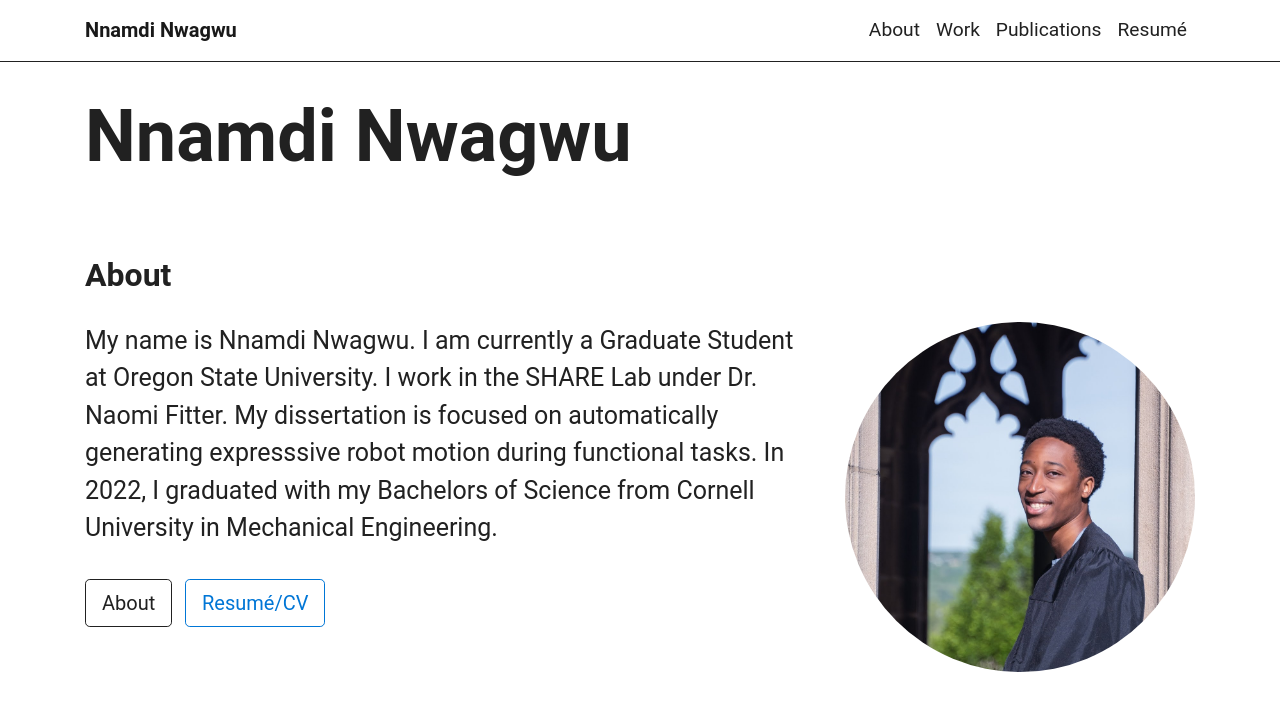
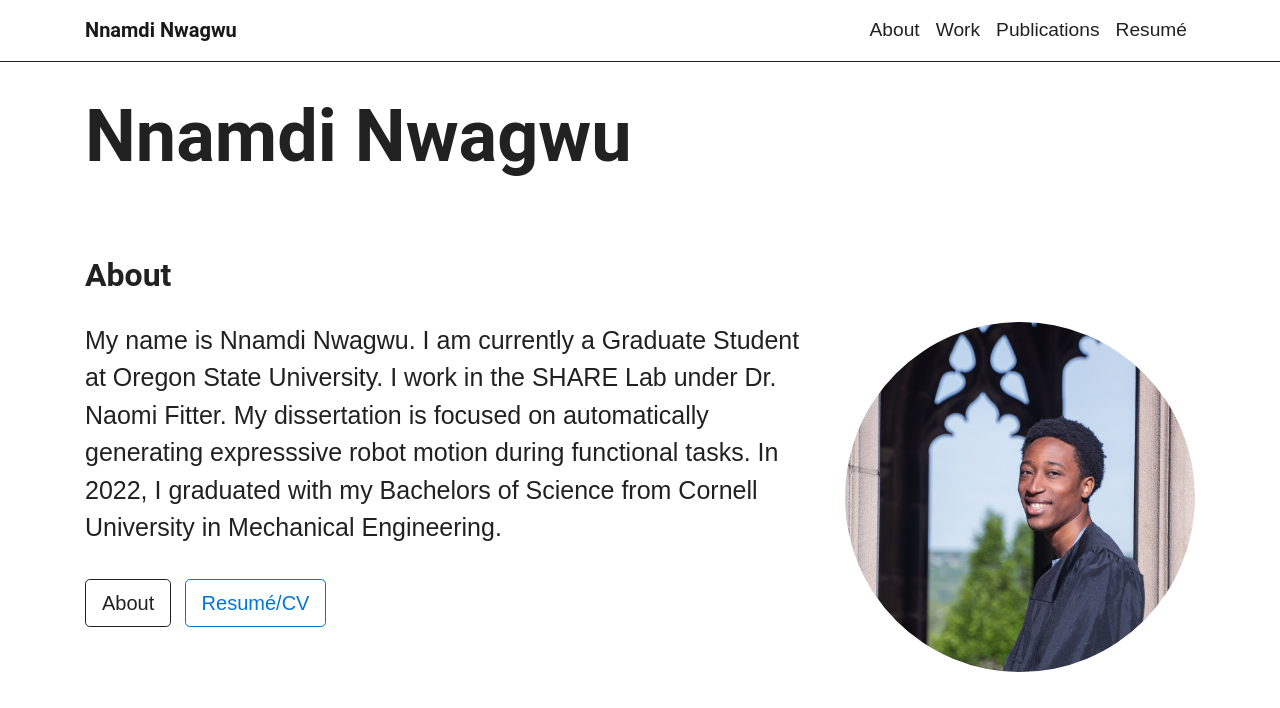
Before and after one commit to nnamd/nnamd.github.io, a Jekyll site: the page built from _pages/index.md, in a window 1280 px wide. Shown: the top 708 px of the page. Built offline with Jekyll 4.4.1, drawn with Linux system fonts in a browser that asks for light colours; grey boxes are pictures that could not be loaded.

Commit message:
testRokkit

```diff
--- a/css/style.css
+++ b/css/style.css
@@ -8,7 +8,7 @@
     /* Accent font */
     --font-1: 'Roboto', sans-serif;
     /* Secondary font */
-    --font-2: 'Roboto', sans-serif;
+    --font-2: 'Rokkit', sans-serif;
     --weight-1: 400;
     --weight-2: 400;
     --weight-3: 700;
```
